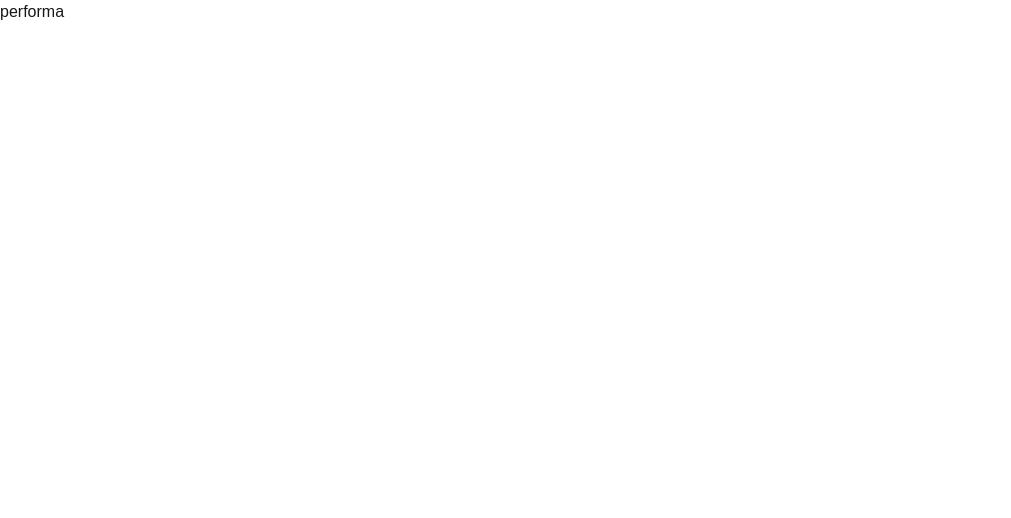
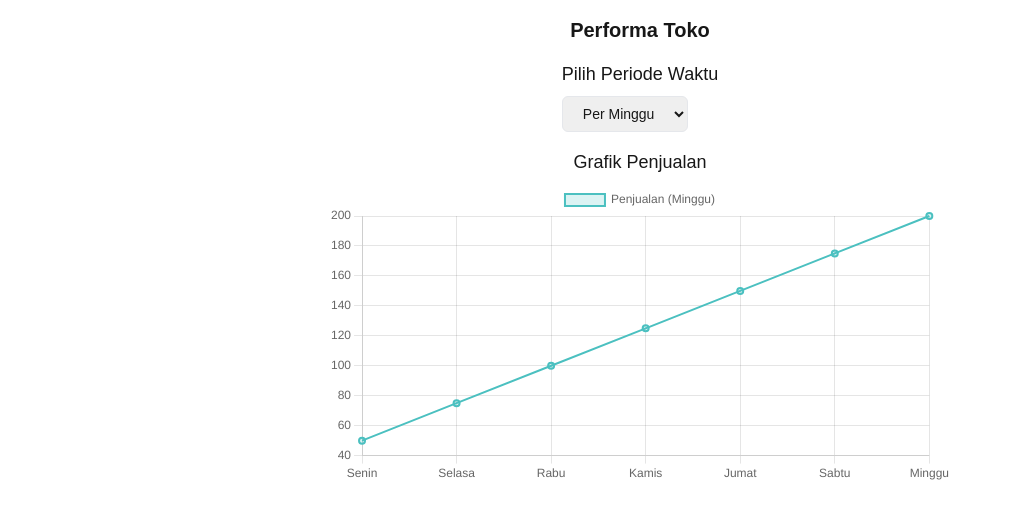
Before and after one commit to e-kasturi/GrabIt, a Next.js app in the folder grabit/: page /perform in a window 1280 px wide. Shown: the top 518 px of the page, without its empty margins (0-1011 px from the left). Built offline with nearby package versions, Linux system fonts and the light colour scheme.

Commit message:
layouting performance

```diff
--- a/grabit/package.json
+++ b/grabit/package.json
@@ -11,6 +11,7 @@
   "dependencies": {
     "@react-google-maps/api": "^2.20.5",
     "bcryptjs": "^2.4.3",
+    "chart.js": "^4.4.7",
     "jose": "^5.9.6",
     "jsonwebtoken": "^9.0.2",
     "mongodb": "^6.12.0",
@@ -21,6 +22,7 @@
     "zod": "^3.24.1"
   },
   "devDependencies": {
+    "@types/chart.js": "^2.9.41",
     "@types/jsonwebtoken": "^9.0.7",
     "@types/node": "^20",
     "@types/react": "^18",
--- a/grabit/src/app/finance/page.tsx
+++ b/grabit/src/app/finance/page.tsx
@@ -8,7 +8,7 @@ export default function Finance() {
         </div>
 
         {/* Section Balance and Withdraw */}
-        <div className="flex justify-center mt-10 space-x-10 w-full">
+        <div className="flex justify-center mt-10 space-x-12 w-full">
           {/* Total Balance */}
           <div className="bg-white w-1/3 h-42 p-10 rounded-lg shadow-lg flex flex-col items-center justify-between">
             <span className="text-lg lg:text-xl font-semibold">Total Saldo:</span>
--- a/grabit/src/app/perform/page.tsx
+++ b/grabit/src/app/perform/page.tsx
@@ -1,5 +1,125 @@
-export default function Perform(){
-    return(
-        <div>performa</div>
-    )
+"use client";
+
+import React, { useEffect, useRef, useState } from "react";
+import { Chart, ChartConfiguration, registerables } from "chart.js";
+
+// Register the required components
+Chart.register(...registerables);
+
+export default function StorePerformance() {
+  const chartRef = useRef<HTMLCanvasElement>(null);
+  const chartInstance = useRef<Chart | null>(null);
+
+  const [timePeriod, setTimePeriod] = useState("Minggu"); // Default: Minggu
+  const [selectedYear, setSelectedYear] = useState(new Date().getFullYear()); // Default: Current Year
+
+  // Dummy data for different time periods
+  const weeklyData = [50, 75, 100, 125, 150, 175, 200]; // 7 days
+  const monthlyData = [400, 500, 600, 800, 1000, 1100, 1200, 1300, 1400, 1500, 1600, 1700]; // 12 months
+  const yearlyData = [12000, 15000, 18000, 20000, 25000]; // 5 years
+
+  const labels = {
+    Minggu: ["Senin", "Selasa", "Rabu", "Kamis", "Jumat", "Sabtu", "Minggu"],
+    Bulan: ["Januari", "Februari", "Maret", "April", "Mei", "Juni", "Juli", "Agustus", "September", "Oktober", "November", "Desember"],
+    Tahun: Array.from({ length: 5 }, (_, i) => (new Date().getFullYear() - i).toString()).reverse(),
+  };
+
+  useEffect(() => {
+    // Update or initialize the chart
+    if (chartRef.current) {
+      if (chartInstance.current) {
+        chartInstance.current.destroy();
+      }
+
+      const chartConfig: ChartConfiguration = {
+        type: "line",
+        data: {
+          labels: labels[timePeriod], // Dynamic labels
+          datasets: [
+            {
+              label: `Penjualan (${timePeriod})`,
+              data:
+                timePeriod === "Minggu"
+                  ? weeklyData
+                  : timePeriod === "Bulan"
+                  ? monthlyData
+                  : yearlyData, // Dynamic data
+              backgroundColor: "rgba(75, 192, 192, 0.2)",
+              borderColor: "rgba(75, 192, 192, 1)",
+              borderWidth: 2,
+            },
+          ],
+        },
+        options: {
+          responsive: true,
+          maintainAspectRatio: false,
+          plugins: {
+            legend: { display: true },
+          },
+        },
+      };
+
+      chartInstance.current = new Chart(chartRef.current, chartConfig);
+    }
+
+    return () => {
+      if (chartInstance.current) {
+        chartInstance.current.destroy();
+      }
+    };
+  }, [timePeriod, selectedYear]); // Rerun effect when timePeriod or selectedYear changes
+
+  return (
+    <div className="p-4 flex flex-col items-center justify-center">
+      <span className="text-xl font-bold mb-4">Performa Toko</span>
+
+      {/* Dropdown for selecting time period */}
+      <div className="mb-4 flex gap-4">
+        <div>
+          <label htmlFor="timePeriod" className="block text-lg font-medium mb-2">
+            Pilih Periode Waktu
+          </label>
+          <select
+            id="timePeriod"
+            value={timePeriod}
+            onChange={(e) => setTimePeriod(e.target.value)}
+            className="border rounded-md px-4 py-2 text-sm"
+          >
+            <option value="Minggu">Per Minggu</option>
+            <option value="Bulan">Per Bulan</option>
+            <option value="Tahun">Per Tahun</option>
+          </select>
+        </div>
+
+        {/* Dropdown for selecting year (only for Bulan and Tahun) */}
+        {timePeriod !== "Minggu" && (
+          <div>
+            <label htmlFor="year" className="block text-lg font-medium mb-2">
+              Pilih Tahun
+            </label>
+            <select
+              id="year"
+              value={selectedYear}
+              onChange={(e) => setSelectedYear(Number(e.target.value))}
+              className="border rounded-md px-4 py-2 text-sm"
+            >
+              {labels.Tahun.map((year) => (
+                <option key={year} value={year}>
+                  {year}
+                </option>
+              ))}
+            </select>
+          </div>
+        )}
+      </div>
+
+      {/* Chart */}
+      <div className="w-full lg:w-1/2">
+        <span className="text-lg block text-center mb-2">Grafik Penjualan</span>
+        <div className="relative" style={{ height: "300px" }}>
+          <canvas ref={chartRef} className="w-full h-full" />
+        </div>
+      </div>
+    </div>
+  );
 }
```
Also changed, not shown: grabit/src/app/layout.tsx (line endings or trailing spaces), 1 other file (tests, documents, lock files or other folders).
